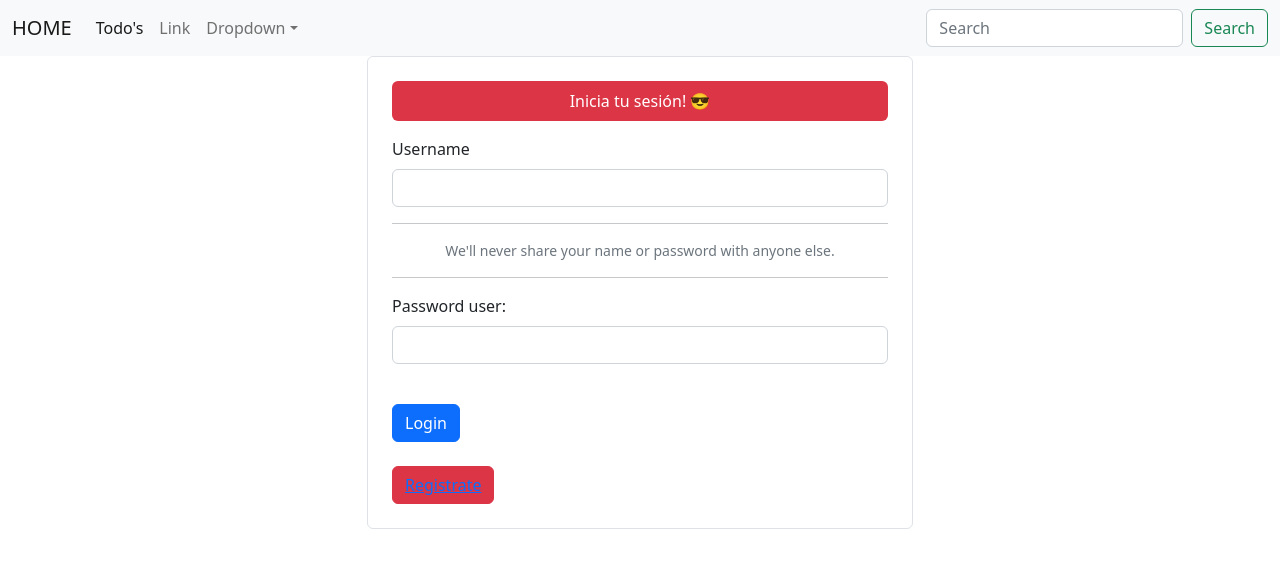
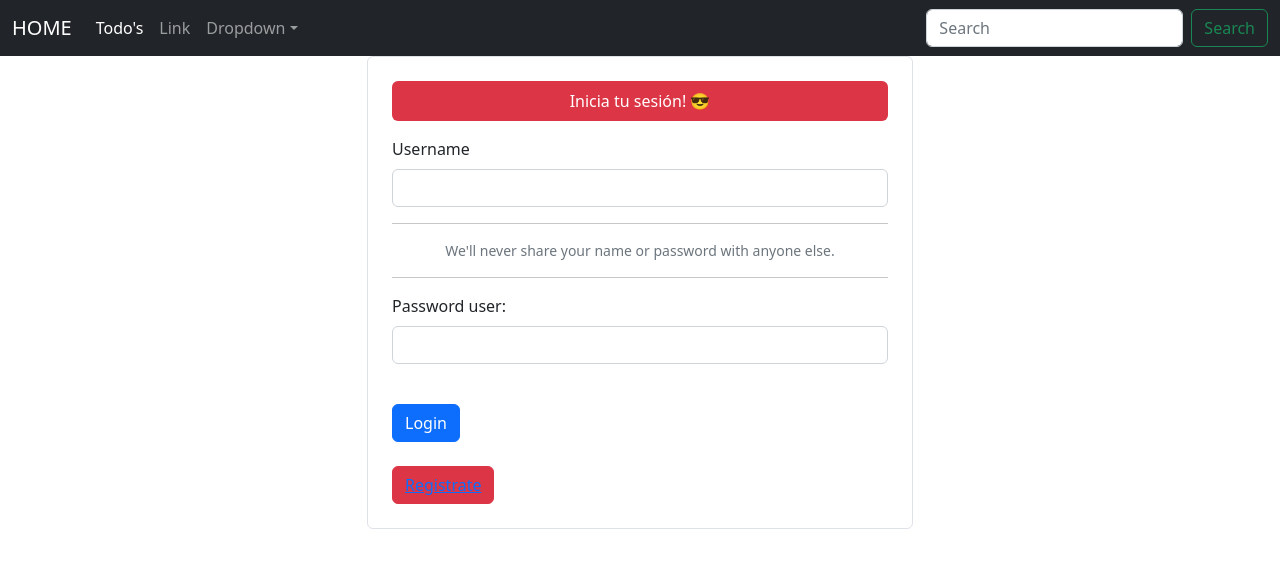
Before and after one commit to MARnVEL/tlp2-practico-react-Velarde-presentacion, a React (Vite) app: page /login in a window 1280 px wide. Shown: the top 568 px of the page. Built offline with nearby package versions, Linux system fonts and the light colour scheme.

Commit message:
Se cambió el color del NavBar 11-11-2022 13:51hs

```diff
--- a/src/ui/NavBar.jsx
+++ b/src/ui/NavBar.jsx
@@ -4,7 +4,7 @@
 // que provee react-router-dom
 export const NavBar = () => {
   return (
-    <nav className="navbar navbar-expand-lg bg-light ">
+    <nav className="navbar navbar-expand-lg navbar-dark bg-dark text-light ">
       <div className="container-fluid">
         <NavLink className="navbar-brand" to="/">
           HOME
```
